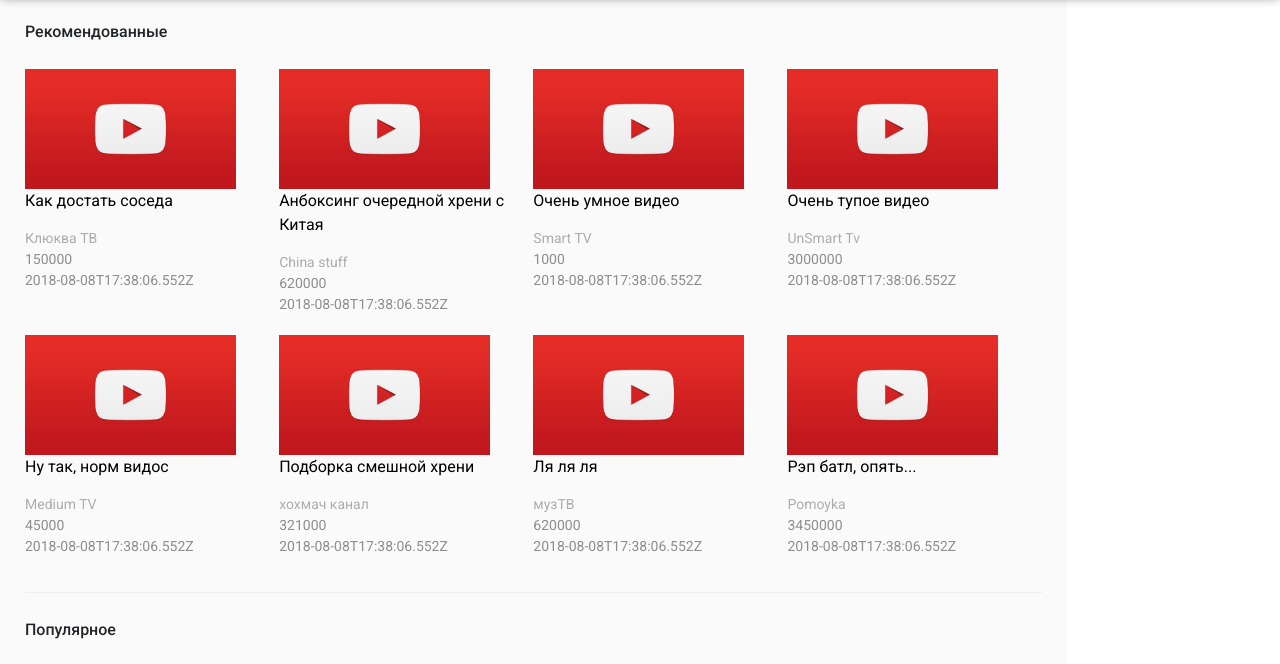
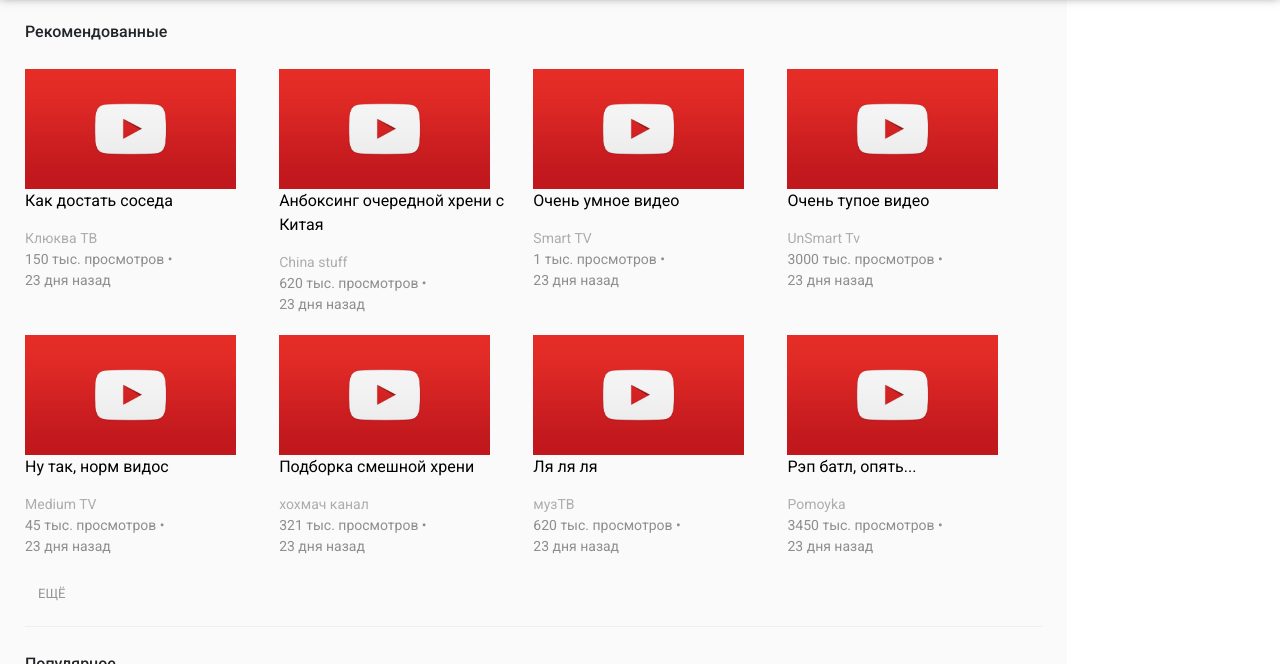
Before and after one commit to Argo0003/YouTube, a website: page app/index.html in a window 1280 px wide. Shown: the part 59-723 px from the top of the page. Drawn offline with nearby package versions, Linux system fonts and the light colour scheme.

Commit message:
new json

```diff
--- a/app/data/popular.json
+++ b/app/data/popular.json
@@ -6,7 +6,7 @@
 			"name":"Разоблачение блогера",
 			"channelName": "DWS TW",
 			"views": 1500000,
-			"publish date": "2018-08-08T17:38:06.552Z"
+			"publishedDate": "2018-08-08T17:38:06.552Z"
 		},
 		{
 			"id": "002",
@@ -14,7 +14,7 @@
 			"name":"Music video",
 			"channelName": "MusicLala",
 			"views": 6200000,
-			"publish date": "2018-08-08T17:38:06.552Z"
+			"publishedDate": "2018-08-08T17:38:06.552Z"
 		},
 		{
 			"id": "003",
@@ -22,7 +22,7 @@
 			"name":"Версус какой-то",
 			"channelName": "Versus",
 			"views": 5000000,
-			"publish date": "2018-08-08T17:38:06.552Z"
+			"publishedDate": "2018-08-08T17:38:06.552Z"
 		},
 		{
 			"id": "004",
@@ -30,7 +30,7 @@
 			"name":"Очень тупое видео",
 			"channelName": "UnSmart Tv",
 			"views": 3000000,
-			"publish date": "2018-08-08T17:38:06.552Z"
+			"publishedDate": "2018-08-08T17:38:06.552Z"
 		}
 
 	]
--- a/app/index.html
+++ b/app/index.html
@@ -116,8 +116,8 @@
 
 				<div class="content-block" id="contentBlock">
 					<span class="title">Рекомендованные</span>
-					<div class="row no-gutters video-block" id="videoBlock">
-						<div id="blind"></div>
+					<div class="row no-gutters video-block" id="videoBlockRecomended">
+
 						<button class="btn" id="btnElse">ЕЩЁ</button>
 					</div>
 					<span class="title">Популярное</span>
--- a/app/js/common.js
+++ b/app/js/common.js
@@ -83,24 +83,38 @@ window.onresize = function () {
 }
 
 
-// VideoItem
+// Вывод видео на страницу с актуальной информацией
 
 window.onload = function () {
 
-	const request = new XMLHttpRequest();
-	request.open('get', 'https://raw.githubusercontent.com/Argo0003/YouTube/master/app/data/recommended.json');
-	request.onload = function () {
-		const recommended = JSON.parse(request.responseText);
-		console.log(recommended.videos);
-		document.getElementById('videoBlock').innerHTML = `
+	const requestRecommended = new XMLHttpRequest();
+	requestRecommended.open('get', 'https://raw.githubusercontent.com/Argo0003/YouTube/master/app/data/recommended.json');
+	requestRecommended.onload = function () {
+		const recommended = JSON.parse(requestRecommended.responseText);
+		document.getElementById('videoBlockRecomended').innerHTML = `
 		${
-			recommended.videos.map(vieoTemplat).join('')
+			recommended.videos.map(videoTemplat).join('')
 			}
+			<button class="btn">ЕЩЁ</button>
 		`
 	};
-	request.send();
+	requestRecommended.send();
 
-	function vieoTemplat(video) {
+	const requestPopular = new XMLHttpRequest();
+	requestPopular.open('get', 'https://raw.githubusercontent.com/Argo0003/YouTube/master/app/data/popular.json');
+	requestPopular.onload = function () {
+		const popular = JSON.parse(requestPopular.responseText);
+		document.getElementById('videoBlockPopular').innerHTML = `
+		${
+			popular.videos.map(videoTemplat).join('')
+			}
+			<button class="btn">ЕЩЁ</button>
+		`
+	};
+	requestPopular.send();
+
+
+	function videoTemplat(video) {
 		return `
 				<div class="col-xl-3 col-lg-3 col-md-4 col-sm-6 col-sm-1 video-item">
 					<div id="blind"></div>
@@ -109,53 +123,18 @@ window.onload = function () {
 						<a href="#" class="video-title">${video.name}</a>
 						<a href="#" class="channel-title">${video.channelName}</a>
 						<a href="#">
-							<span class="views">${video.views}</span>
-							<span class="date">${video.publishedDate}</span>
+							<span class="views">${video.views / 1000 } тыс. просмотров &bull;</span>
+							<span class="date">${getDate(video.publishedDate)} дня назад</span>
 						</a>
 					</div>
 				</div>
 				`
 	}
+
+	function getDate(publishedDate) {
+		const nowDate = new Date();
+		const days = Math.floor((Date.parse(nowDate) - Date.parse(publishedDate)) / 86400000);
+		return days;
+	}
+
 }
-
-
-
-
-	// ${
-	// 	recommended.videos.map(vieoTemplat).join('')
-	// }
-	// <button class="btn">ЕЩЁ</button>
-
-
-// var   videoItem = document.createElement('div'),
-// 	 videoItemImg = document.createElement('div'),
-// 		description = document.createElement('div'),
-// 		 videoTitle = document.createElement('a'),
-//    chennelTitle = document.createElement('a'),
-// 		  videoLink = document.createElement('a'),
-// 				  views = document.createElement('span'),
-// 		puplishDate = document.createElement('span');
-
-
-// videoItem.className = "col-xl-3 col-lg-3 col-md-4 col-sm-6 col-sm-1 video-item";
-// videoItemImg.className = "video-item-img";
-// description.className = "description";
-// videoTitle.className = "video-title";
-// chennelTitle.className = "channel-title";
-
-// videoTitle.href = "#";
-// chennelTitle.href = "#";
-// videoLink.href = "#";
-
-// views.innerHTML = "dsada";
-// videoTitle.innerHTML = "dsada";
-// chennelTitle.innerHTML = "adsad";
-
-// document.getElementById('videoBlock').insertBefore(videoItem, document.getElementById('btnElse'));
-// videoItem.appendChild(videoItemImg);
-// videoItem.appendChild(description);
-// description.appendChild(videoTitle);
-// description.appendChild(chennelTitle);
-// description.appendChild(videoLink);
-// videoLink.appendChild(views);
-// videoLink.appendChild(puplishDate);
```
Also changed, not shown: app/js/scripts.min.js.
